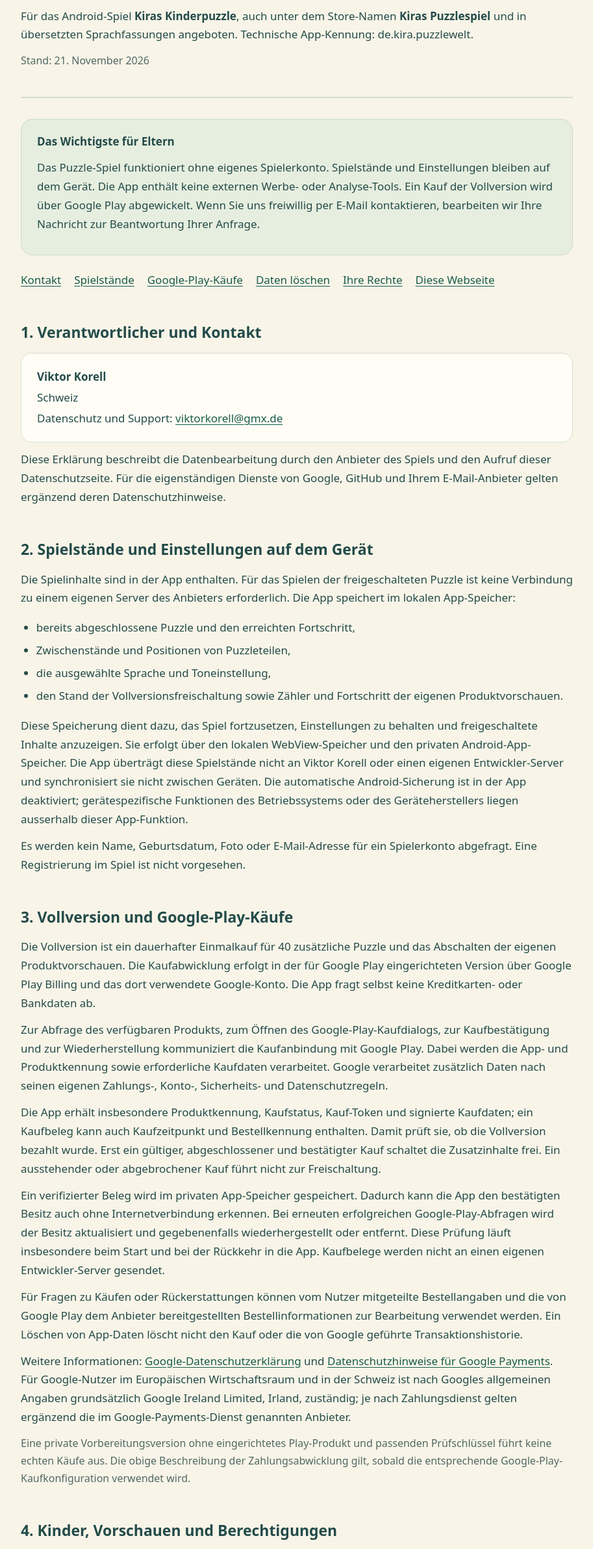
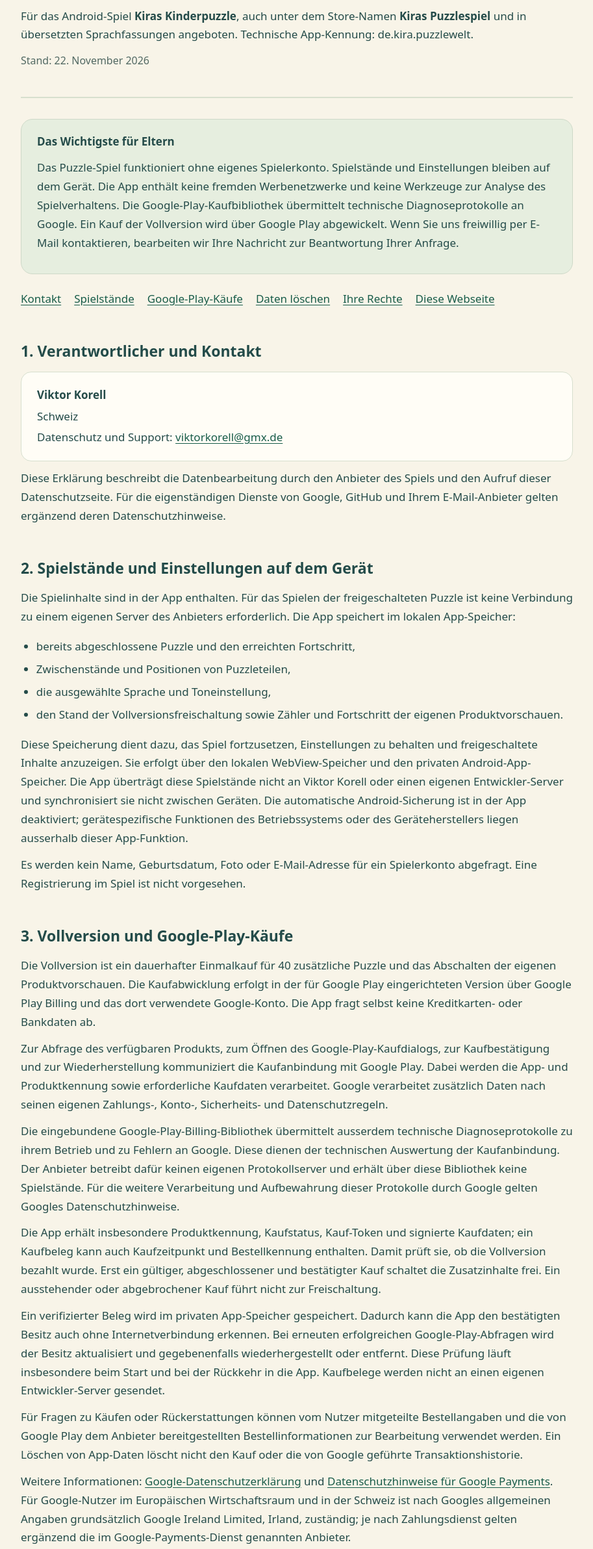
Before and after one commit to vigitschkorell-cpu/kiras-kinderpuzzle-datenschutz, a plain HTML site: page index.html in a window 1280 px wide. Shown: the part 163-2547 px from the top of the page at 65% size, without its empty margins (183-1096 px from the left). Drawn offline with Linux system fonts and the light colour scheme.

Commit message:
Describe verified Play Billing diagnostics and protected app review access

```diff
--- a/index.html
+++ b/index.html
@@ -17,11 +17,11 @@
 <p class="brand">Kiras Kinderpuzzle</p>
 <h1>Datenschutzerklärung</h1>
 <p>Für das Android-Spiel <strong>Kiras Kinderpuzzle</strong>, auch unter dem Store-Namen <strong>Kiras Puzzlespiel</strong> und in übersetzten Sprachfassungen angeboten. Technische App-Kennung: <span lang="en">de.kira.puzzlewelt</span>.</p>
-<p class="meta">Stand: 21. November 2026</p>
+<p class="meta">Stand: 22. November 2026</p>
 </header>
 <div class="summary">
 <strong>Das Wichtigste für Eltern</strong>
-<p>Das Puzzle-Spiel funktioniert ohne eigenes Spielerkonto. Spielstände und Einstellungen bleiben auf dem Gerät. Die App enthält keine externen Werbe- oder Analyse-Tools. Ein Kauf der Vollversion wird über Google Play abgewickelt. Wenn Sie uns freiwillig per E-Mail kontaktieren, bearbeiten wir Ihre Nachricht zur Beantwortung Ihrer Anfrage.</p>
+<p>Das Puzzle-Spiel funktioniert ohne eigenes Spielerkonto. Spielstände und Einstellungen bleiben auf dem Gerät. Die App enthält keine fremden Werbenetzwerke und keine Werkzeuge zur Analyse des Spielverhaltens. Die Google-Play-Kaufbibliothek übermittelt technische Diagnoseprotokolle an Google. Ein Kauf der Vollversion wird über Google Play abgewickelt. Wenn Sie uns freiwillig per E-Mail kontaktieren, bearbeiten wir Ihre Nachricht zur Beantwortung Ihrer Anfrage.</p>
 </div>
 <nav aria-label="Inhaltsübersicht"><a href="#verantwortlich">Kontakt</a><a href="#spielstaende">Spielstände</a><a href="#kaeufe">Google-Play-Käufe</a><a href="#loeschen">Daten löschen</a><a href="#rechte">Ihre Rechte</a><a href="#webseite">Diese Webseite</a></nav>
 
@@ -38,15 +38,16 @@
 <section id="kaeufe"><h2>3. Vollversion und Google-Play-Käufe</h2>
 <p>Die Vollversion ist ein dauerhafter Einmalkauf für 40 zusätzliche Puzzle und das Abschalten der eigenen Produktvorschauen. Die Kaufabwicklung erfolgt in der für Google Play eingerichteten Version über Google Play Billing und das dort verwendete Google-Konto. Die App fragt selbst keine Kreditkarten- oder Bankdaten ab.</p>
 <p>Zur Abfrage des verfügbaren Produkts, zum Öffnen des Google-Play-Kaufdialogs, zur Kaufbestätigung und zur Wiederherstellung kommuniziert die Kaufanbindung mit Google Play. Dabei werden die App- und Produktkennung sowie erforderliche Kaufdaten verarbeitet. Google verarbeitet zusätzlich Daten nach seinen eigenen Zahlungs-, Konto-, Sicherheits- und Datenschutzregeln.</p>
+<p>Die eingebundene Google-Play-Billing-Bibliothek übermittelt ausserdem technische Diagnoseprotokolle zu ihrem Betrieb und zu Fehlern an Google. Diese dienen der technischen Auswertung der Kaufanbindung. Der Anbieter betreibt dafür keinen eigenen Protokollserver und erhält über diese Bibliothek keine Spielstände. Für die weitere Verarbeitung und Aufbewahrung dieser Protokolle durch Google gelten Googles Datenschutzhinweise.</p>
 <p>Die App erhält insbesondere Produktkennung, Kaufstatus, Kauf-Token und signierte Kaufdaten; ein Kaufbeleg kann auch Kaufzeitpunkt und Bestellkennung enthalten. Damit prüft sie, ob die Vollversion bezahlt wurde. Erst ein gültiger, abgeschlossener und bestätigter Kauf schaltet die Zusatzinhalte frei. Ein ausstehender oder abgebrochener Kauf führt nicht zur Freischaltung.</p>
 <p>Ein verifizierter Beleg wird im privaten App-Speicher gespeichert. Dadurch kann die App den bestätigten Besitz auch ohne Internetverbindung erkennen. Bei erneuten erfolgreichen Google-Play-Abfragen wird der Besitz aktualisiert und gegebenenfalls wiederhergestellt oder entfernt. Diese Prüfung läuft insbesondere beim Start und bei der Rückkehr in die App. Kaufbelege werden nicht an einen eigenen Entwickler-Server gesendet.</p>
 <p>Für Fragen zu Käufen oder Rückerstattungen können vom Nutzer mitgeteilte Bestellangaben und die von Google Play dem Anbieter bereitgestellten Bestellinformationen zur Bearbeitung verwendet werden. Ein Löschen von App-Daten löscht nicht den Kauf oder die von Google geführte Transaktionshistorie.</p>
 <p>Weitere Informationen: <a href="https://policies.google.com/privacy?hl=de">Google-Datenschutzerklärung</a> und <a href="https://payments.google.com/payments/apis-secure/get_legal_document?ldo=0&amp;ldt=privacynotice">Datenschutzhinweise für Google Payments</a>. Für Google-Nutzer im Europäischen Wirtschaftsraum und in der Schweiz ist nach Googles allgemeinen Angaben grundsätzlich Google Ireland Limited, Irland, zuständig; je nach Zahlungsdienst gelten ergänzend die im Google-Payments-Dienst genannten Anbieter.</p>
-<p class="meta">Eine private Vorbereitungsversion ohne eingerichtetes Play-Produkt und passenden Prüfschlüssel führt keine echten Käufe aus. Die obige Beschreibung der Zahlungsabwicklung gilt, sobald die entsprechende Google-Play-Kaufkonfiguration verwendet wird.</p></section>
+<p class="meta">Ein gesonderter, mit einem Prüfcode geschützter Zugang im Elternbereich ermöglicht die kostenlose App-Prüfung. Er gilt nur für die laufende App-Sitzung und erzeugt weder einen Kauf noch einen dauerhaft gespeicherten Kaufbeleg. Der eingegebene Code wird lokal geprüft.</p></section>
 
 <section><h2>4. Kinder, Vorschauen und Berechtigungen</h2>
 <p>Das Spiel richtet sich an Kinder und ihre Eltern. Kinder benötigen kein eigenes Konto beim Anbieter. Käufe und Supportkontakte sollen von Eltern oder anderen erziehungsberechtigten Erwachsenen übernommen werden. Vor dem Start eines verfügbaren Kaufs zeigt das Spiel eine Elternabfrage.</p>
-<p>Die App enthält lokal dargestellte Hinweise auf die eigene Vollversion. Dafür werden keine fremden Werbenetzwerke eingesetzt. Es gibt in der App kein Werbe-Tracking, keine Analyse-SDKs, kein nutzerbezogenes Werbeprofil, keine Standortabfrage und keine Übermittlung von Spielständen an Werbepartner.</p>
+<p>Die App enthält lokal dargestellte Hinweise auf die eigene Vollversion. Dafür werden keine fremden Werbenetzwerke eingesetzt. Es gibt in der App kein Werbe-Tracking, keine gesonderten SDKs zur Analyse des Spielverhaltens, kein nutzerbezogenes Werbeprofil, keine Standortabfrage und keine Übermittlung von Spielständen an Werbepartner.</p>
 <p>Die App fordert keinen Zugriff auf Kamera, Mikrofon, Kontakte oder Standort und keine Berechtigung für die Android-Werbe-ID an. Internet- und Netzwerkstatusberechtigungen sowie die Google-Play-Abrechnungsberechtigung unterstützen die Store-Anbindung. Die gewöhnlichen Spielinhalte werden lokal geladen.</p></section>
 
 <section><h2>5. Support per E-Mail</h2>
```
